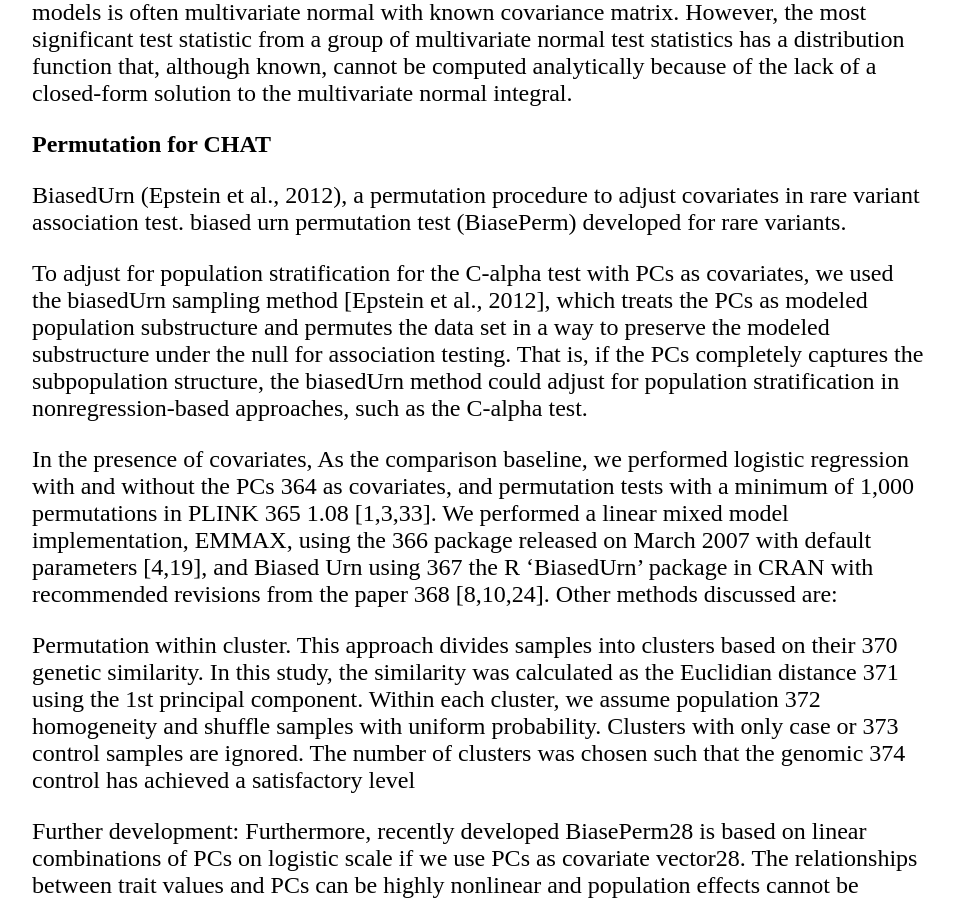
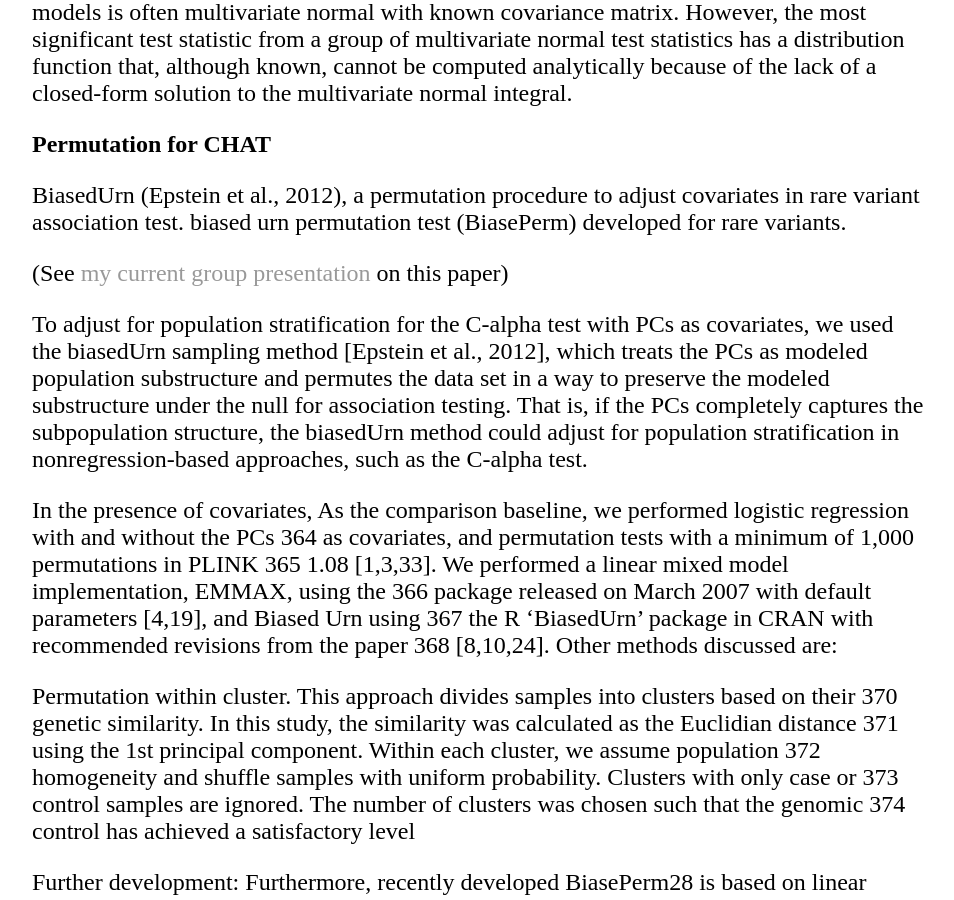
Before and after one commit to lybird300/lybird300.github.io, a Jekyll site: the page built from _posts/2015-10-24-permutation.md, in a window 1280 px wide and 900 px high, scrolled down 2105 px. Shown: the whole window, without its empty margins (160-1114 px from the left). Built offline with Jekyll 4.4.1, drawn with Linux system fonts in a browser that asks for light colours.

Commit message:
Update 2015-10-24-permutation.md

```diff
--- a/_posts/2015-10-24-permutation.md
+++ b/_posts/2015-10-24-permutation.md
@@ -88,6 +88,8 @@ closed-form solution to the multivariate normal integral.
 BiasedUrn (Epstein et al., 2012), a permutation procedure to adjust covariates in rare variant association test.
 biased urn permutation test (BiasePerm) developed for rare variants.
 
+(See <a href="https://github.com/lybird300/lybird300.github.io/blob/master/YLin_Jan17_biasedUrnPermutation.pdf">my current group presentation</a> on this paper)
+
 To adjust for population stratification for the C-alpha test with PCs as covariates, we used the biasedUrn sampling method [Epstein et al., 2012], which treats the PCs as modeled population substructure and permutes the data set in a way to preserve the modeled substructure under the null for association testing. That is, if the PCs completely captures the subpopulation structure, the biasedUrn method could adjust for population stratification in nonregression-based approaches, such as the C-alpha test.
 
 In the presence of covariates,
```
